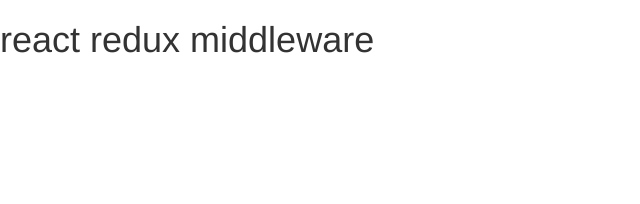
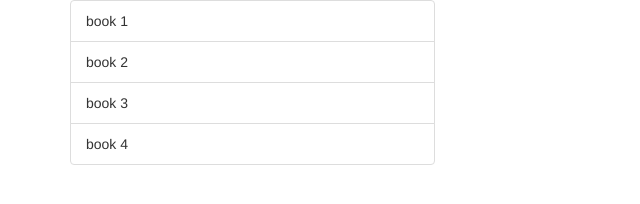
Before and after one commit to sparshturkane/udem-react-redux, a React app: page / in a window 1280 px wide. Shown: the whole page, without its empty margins (0-640 px from the left). Built offline with nearby package versions, Linux system fonts and the light colour scheme.

Commit message:
connected reducer with store and the passing that store with provider getting the store states in map state to props function

```diff
--- a/package.json
+++ b/package.json
@@ -8,7 +8,8 @@
   "dependencies": {
     "react": "^15.4.2",
     "react-dom": "^15.4.2",
-    "react-redux": "^5.0.2"
+    "react-redux": "^5.0.2",
+    "redux": "^3.6.0"
   },
   "scripts": {
     "start": "react-scripts start",
--- a/public/index.html
+++ b/public/index.html
@@ -17,7 +17,7 @@
     <title>React App</title>
   </head>
   <body>
-    <div id="root"></div>
+    <div class="container" id="root"></div>
     <!--
       This HTML file is a template.
       If you open it directly in the browser, you will see an empty page.
--- /dev/null
+++ b/src/components/app.js
@@ -0,0 +1,18 @@
+import React from 'react';
+import BookList from '../containers/book_list'
+
+class App extends React.Component {
+    // constructor(props) {
+    //     super(props);
+    // }
+
+    render(){
+        return(
+            <div>
+                <BookList />
+            </div>
+        );
+    }
+}
+
+export default App;
--- a/src/containers/book_list.js
+++ b/src/containers/book_list.js
@@ -1,4 +1,5 @@
 import React from 'react';
+import { connect } from 'react-redux';
 
 class BookList extends React.Component {
     // constructor(props) {
@@ -21,4 +22,10 @@
     }
 }
 
-export default BookList;
+function mapStateToProps(state) {
+    return {
+        books: state.books
+    }
+}
+
+export default connect(mapStateToProps)(BookList);
--- a/src/index.js
+++ b/src/index.js
@@ -1,7 +1,12 @@
 import React from 'react';
 import ReactDOM from 'react-dom';
+import App from './components/app';
+import {Provider} from "react-redux";
+import store from "./store";
 
 ReactDOM.render(
-    <h1>react redux middleware</h1>,
+    <Provider store={store}>
+        <App />
+    </Provider>,
         document.getElementById('root')
     );
--- /dev/null
+++ b/src/store.js
@@ -0,0 +1,11 @@
+import { createStore } from 'redux';
+import books from './reducers/reducer_books.js'
+import rootReducer from './reducers/index';
+
+const defaultState = {
+     books: books,
+};
+
+const store = createStore(rootReducer, defaultState);
+
+export default store;
```
